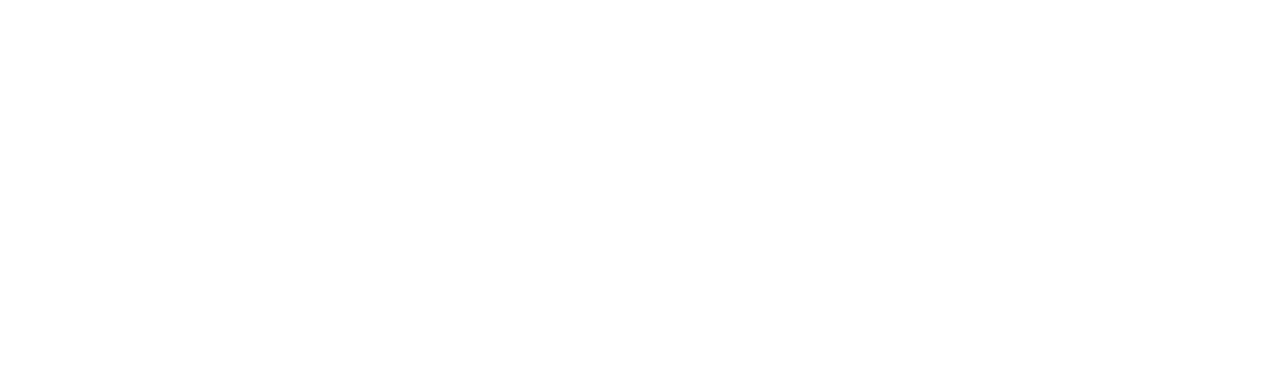
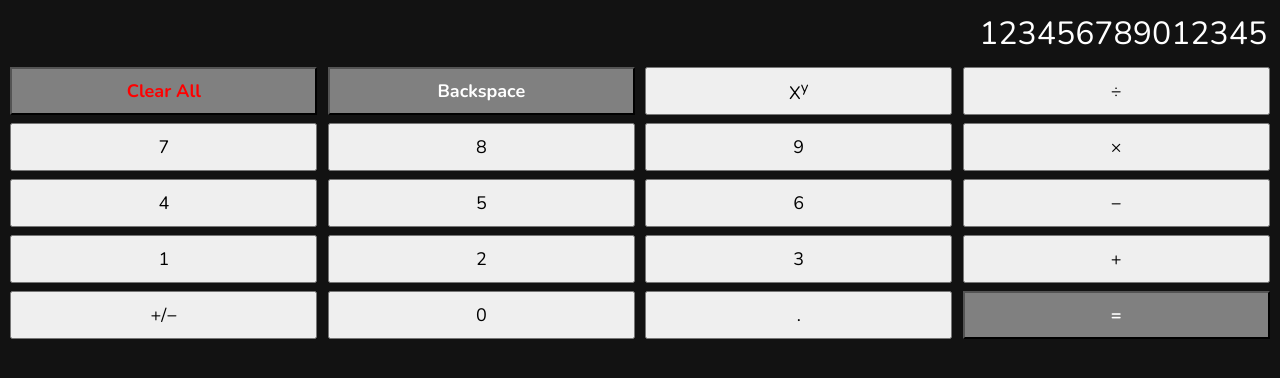
Before and after one commit to issac-in/odin-calculator, a website: page index.html in a window 1280 px wide. Drawn offline with nearby package versions, Linux system fonts and the light colour scheme.

Commit message:
Add basic HTML / CSS calculator user interface

```diff
--- a/index.html
+++ b/index.html
@@ -4,10 +4,37 @@
     <meta charset="UTF-8">
     <meta name="viewport" content="width=device-width, initial-scale=1.0">
     <title>Home | Calculator</title>
+    <link rel="preconnect" href="https://fonts.googleapis.com">
+    <link rel="preconnect" href="https://fonts.gstatic.com" crossorigin>
+    <link href="https://fonts.googleapis.com/css2?family=Nunito:ital,wght@0,200..1000;1,200..1000&display=swap" rel="stylesheet">
     <link rel="stylesheet" href="./styles.css">
     <script src="./calculator.js" defer></script>
 </head>
 <body>
-
+    <div class="display">
+        123456789012345
+    </div>
+    <div class="buttons">
+        <button class="clearAll">Clear All</button>
+        <button class="backspace">Backspace</button>
+        <button>X<sup>y</sup></button>
+        <button>&divide;</button>
+        <button>7</button>
+        <button>8</button>
+        <button>9</button>
+        <button>&times;</button>
+        <button>4</button>
+        <button>5</button>
+        <button>6</button>
+        <button>&minus;</button>
+        <button>1</button>
+        <button>2</button>
+        <button>3</button>
+        <button>&plus;</button>
+        <button>&plus;/&minus;</button>
+        <button>0</button>
+        <button>.</button>
+        <button class="equals">&equals;</button>
+    </div>
 </body>
 </html>
--- a/styles.css
+++ b/styles.css
@@ -2,4 +2,44 @@
     box-sizing: border-box;
     margin: 0;
     padding: 0;
+    font-family: "Nunito", sans-serif;
 }
+
+body {
+    background-color: #121212;
+}
+
+.display {
+    margin: 12px auto;
+    width: 98%;
+    font-size: xx-large;
+    text-align: right;
+    color: white;
+}
+
+.buttons {
+    row-gap: 8px;
+    display: flex;
+    flex-flow: row wrap;
+    justify-content: space-evenly;
+}
+
+button {
+    height: 48px;
+    flex: 0 1 24%;
+    font-size: large;
+    font-weight: normal;
+}
+
+.clearAll, .backspace, .equals {
+    background-color: grey;
+    font-weight: bolder;
+}
+
+.clearAll {
+    color: red;
+}
+
+.backspace, .equals {
+    color: white;
+}
```
